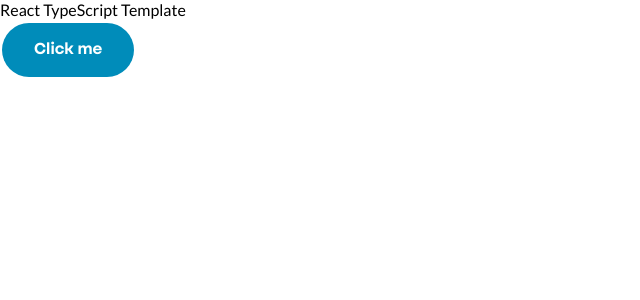
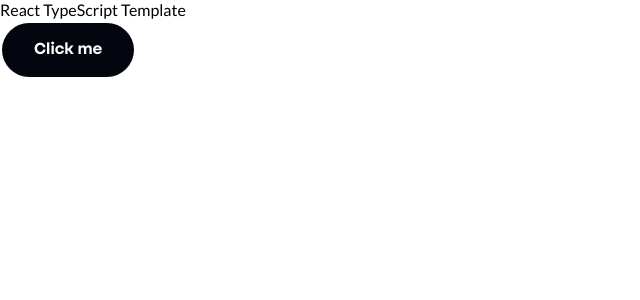
Before and after one commit to denv17/frontend-challengue, a React (Vite) app: page / in a window 1280 px wide. Shown: the top 300 px of the page, without its empty margins (0-640 px from the left). Built offline with nearby package versions, Linux system fonts and the light colour scheme.

Commit message:
feat: add colors variables

```diff
--- a/src/App.tsx
+++ b/src/App.tsx
@@ -5,7 +5,7 @@ function App() {
   return (
     <div>
       <h1>React TypeScript Template</h1>
-      <Button label="Click me" variant="primary" onClick={() => console.log('Button clicked')} />
+      <Button label="Click me" onClick={() => console.log('Button clicked')} />
     </div>
   )
 }
--- a/src/components/Button/Button.module.css
+++ b/src/components/Button/Button.module.css
@@ -2,7 +2,7 @@
   background-color: #4caf50;
   border-radius: var(--rounded-full);
   border: none;
-  color: white;
+  color: var(--white);
   cursor: pointer;
   display: inline-block;
   font-family: var(--font-primary);
@@ -15,10 +15,9 @@
 }
 
 .btn--primary {
-  background-color: #008cba;
+  background-color: var(--red);
 }
 
 .btn--secondary {
-  background-color: #e7e7e7;
-  color: black;
+  background-color: var(--black);
 }
--- a/src/css/variables.css
+++ b/src/css/variables.css
@@ -1,5 +1,19 @@
 :root {
   /* Colors */
+  --black: #03050F;
+  --dark-purple: #0A051E;
+  --slate-blue: #5E6488;
+  --aqua: #00F4E2;
+  --mint-green: #00FF7F;
+  --light-cream: #EDEFFC;
+  --navy-blue: #141938;
+  --electric-blue: #4F4FFF;
+  --lavender-gray: #7981B2;
+  --white: #FFFFFF;
+  --soft-gray: #A9AFD9;
+  --forest-green: #389E0D;
+  --mint-pastel: #7DF0BA;
+  --red: #FF1C44;
 
   /* Fonts */
   --font-sans: "Lato";
@@ -72,4 +86,7 @@
   --rounded-md: var(--spacing-3);
   --rounded-lg: var(--spacing-4);
   --rounded-full: 9999px;
+
+  /* Shadows */
+  --shadow-lg: box-shadow: 0px 1px 32px 0px #AEACF359;
 }
```
